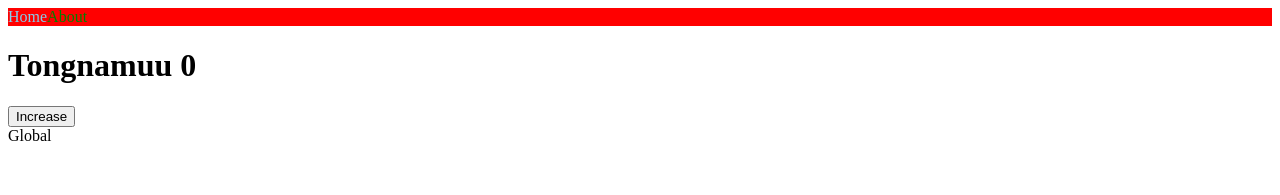
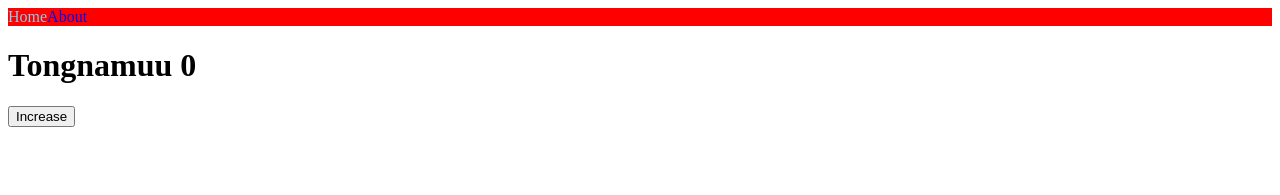
Before and after one commit to tongnamuu/nextjs-tongnamuu, a Next.js app: page / in a window 1280 px wide. Shown: the top 195 px of the page. Built offline with nearby package versions, Linux system fonts and the light colour scheme.

Commit message:
test Layout pattern

```diff
--- /dev/null
+++ b/components/Layout.js
@@ -0,0 +1,10 @@
+import NavBar from "./NavBar";
+
+export default function Layout({ children }) {
+    return (
+        <>
+            <NavBar />
+            <div>{children}</div>
+        </>
+    )
+}
--- a/pages/_app.js
+++ b/pages/_app.js
@@ -1,16 +1,11 @@
+import Layout from "../components/Layout";
 import NavBar from "../components/NavBar";
 
 // NextJS will come to _app.js and put our component
 export default function App({ Component, pageProps }) {
-    return <div>
-        <NavBar></NavBar>
+    return (
+    <Layout>
         <Component {...pageProps} />
-        <span>Global</span>
-
-        <style jsx global>{`
-            a {
-                color:green;
-            }
-        `}</style>
-    </div>;
+    </Layout>
+    )
 }
```
